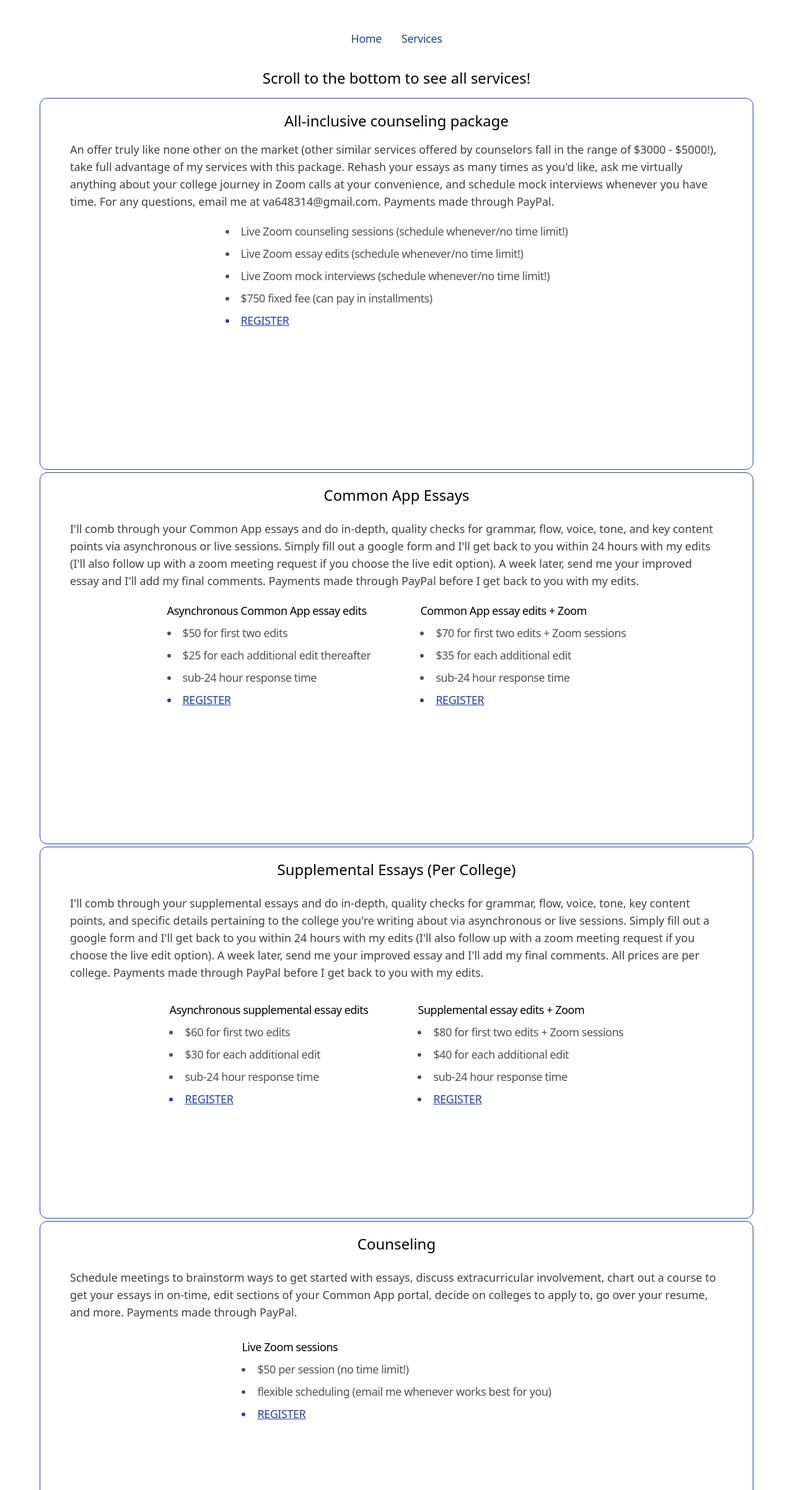
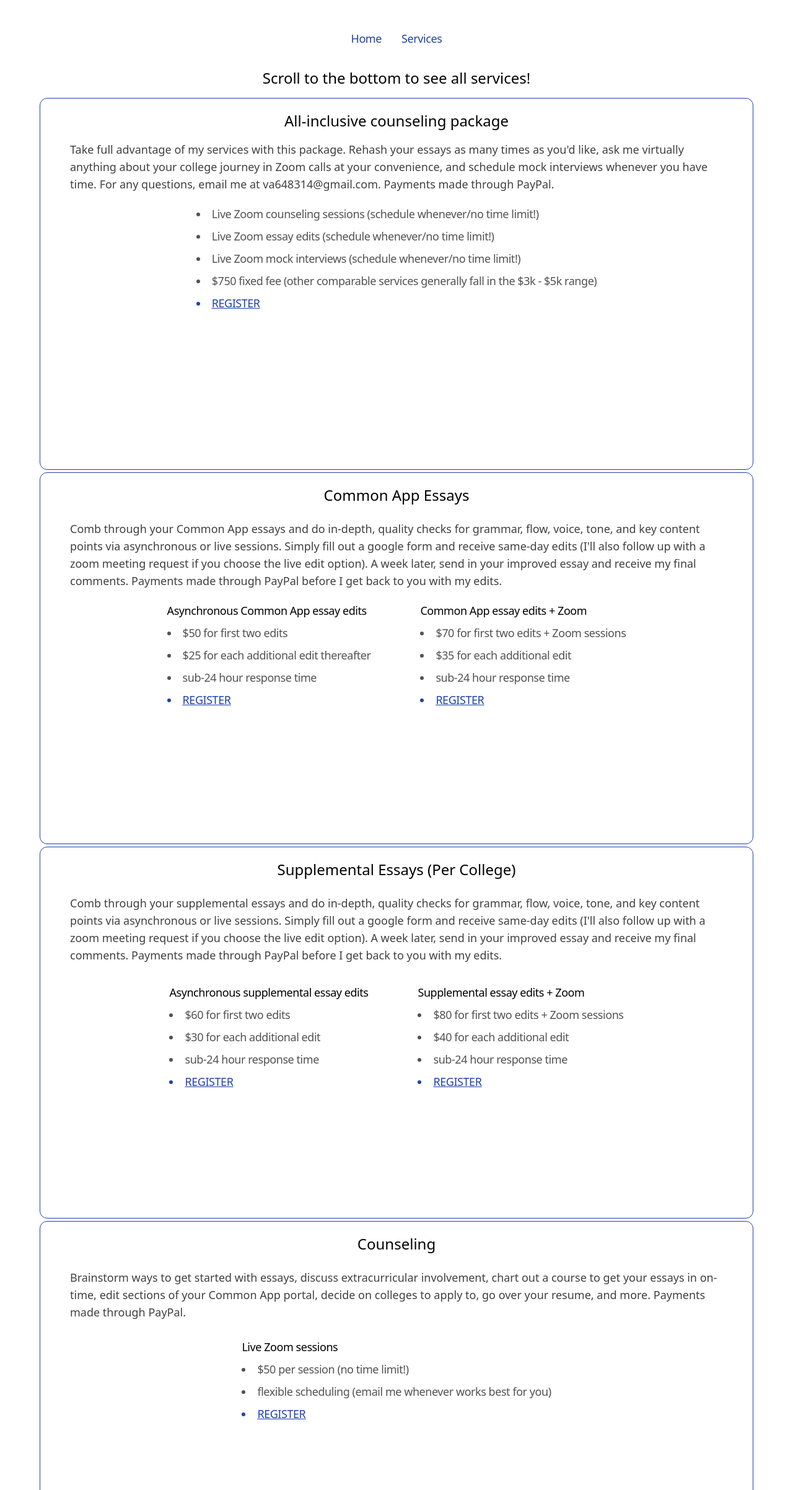
Before and after one commit to VA-24/VA-CC-Website, a React (Create React App) app: page /services in a window 1280 px wide. Shown: the top 2404 px of the page at 62% size. Built offline with nearby package versions, Linux system fonts and the light colour scheme.

Commit message:
Update Services.js

```diff
--- a/src/pages/Services.js
+++ b/src/pages/Services.js
@@ -41,13 +41,13 @@ function Services(){
                 <a target='_blank' class='sticky z-[2] top-0 lg:top-32 [&>div>.shine]:hover:block w-full max-w-lg md:max-w-3xl lg:max-w-4xl xl:max-w-6xl h-[90vh] lg:h-[80vh] lg:max-h-[600px] flex flex-col xl:flex-row border border-blue-800 p-2 justify-start gap-8 px-4 py-8 lg:px-6 xl:px-12 xl:py-5 bg-white rounded-xl' data-aos='fade-up'>
                     <div class='flex flex-col gap-4'>
                         <h3 class='font-medium text-xl xl:text-2xl 2xl:text-3xl text-black text-center'>All-inclusive counseling package</h3>
-                        <p class='text-base xl:text-lg 2xl:text-xl text-neutral-700'>An offer truly like none other on the market (other similar services offered by counselors fall in the range of $3000 - $5000!), take full advantage of my services with this package. Rehash your essays as many times as you'd like, ask me virtually anything about your college journey in Zoom calls at your convenience, and schedule mock interviews whenever you have time. For any questions, email me at va648314@gmail.com. Payments made through PayPal.</p>
+                        <p class='text-base xl:text-lg 2xl:text-xl text-neutral-700'>Take full advantage of my services with this package. Rehash your essays as many times as you'd like, ask me virtually anything about your college journey in Zoom calls at your convenience, and schedule mock interviews whenever you have time. For any questions, email me at va648314@gmail.com. Payments made through PayPal.</p>
                         <div class='flex flex-row h-[25vh] lg:h-[20vh] justify-center tracking-tight gap-20 text-sm md:text-base lg:text-base xl:text-lg mt-1 xs:text-xs' data-aos='zoom-in' data-aos-delay='100'>
                                 <div class='flex flex-col min-h-[200px]'>
                                     <li class='pb-2 text-neutral-600'>Live Zoom counseling sessions (schedule whenever/no time limit!)</li>
                                     <li class='pb-2 text-neutral-600'>Live Zoom essay edits (schedule whenever/no time limit!)</li>
                                     <li class='pb-2 text-neutral-600'>Live Zoom mock interviews (schedule whenever/no time limit!)</li>
-                                    <li class='pb-2 text-neutral-600'>$750 fixed fee (can pay in installments)</li>
+                                    <li class='pb-2 text-neutral-600'>$750 fixed fee (other comparable services generally fall in the $3k - $5k range)</li>
                                     <li class='text-blue-800 font-medium underline'><a href='https://forms.gle/UNsxMGsx3nvJyqLC6' target='_blank'>REGISTER</a></li>
 
                                 </div>
@@ -59,7 +59,7 @@ function Services(){
                 <a target='_blank' class='sticky z-[2] top-0 lg:top-32 [&>div>.shine]:hover:block w-full max-w-lg md:max-w-3xl lg:max-w-4xl xl:max-w-6xl h-[90vh] lg:h-[80vh] lg:max-h-[600px] flex flex-col xl:flex-row border border-blue-800 p-2 justify-start gap-8 px-4 py-8 lg:px-6 xl:px-12 xl:py-5 bg-white rounded-xl'>
                     <div class='flex flex-col gap-4'>
                         <h3 class='font-medium text-xl xl:text-2xl 2xl:text-3xl text-black text-center'>Common App Essays</h3>
-                        <p class='text-neutral-700 text-sm md:text-base lg:text-lg xl:text-lg mt-2 xs:text-xs'>I'll comb through your Common App essays and do in-depth, quality checks for grammar, flow, voice, tone, and key content points via asynchronous or live sessions. Simply fill out a google form and I'll get back to you within 24 hours with my edits (I'll also follow up with a zoom meeting request if you choose the live edit option). A week later, send me your improved essay and I'll add my final comments. Payments made through PayPal before I get back to you with my edits.</p>
+                        <p class='text-neutral-700 text-sm md:text-base lg:text-lg xl:text-lg mt-2 xs:text-xs'>Comb through your Common App essays and do in-depth, quality checks for grammar, flow, voice, tone, and key content points via asynchronous or live sessions. Simply fill out a google form and receive same-day edits (I'll also follow up with a zoom meeting request if you choose the live edit option). A week later, send in your improved essay and receive my final comments. Payments made through PayPal before I get back to you with my edits.</p>
                         <div class='flex flex-row h-[25vh] lg:h-[20vh] justify-center tracking-tight gap-20 text-sm md:text-base lg:text-base xl:text-lg mt-1 xs:text-xs' data-aos='zoom-in' data-aos-delay='100'>
                                 <div class='flex flex-col min-h-[200px]'>
                                     <div class='flex items-center'>
@@ -90,7 +90,7 @@ function Services(){
                 <a target='_blank' class='sticky z-[2] top-0 lg:top-32 [&>div>.shine]:hover:block w-full max-w-lg md:max-w-3xl lg:max-w-4xl xl:max-w-6xl h-[90vh] lg:h-[80vh] lg:max-h-[600px] flex flex-col xl:flex-row border border-blue-800 p-2 justify-start gap-8 px-4 py-8 lg:px-6 xl:px-12 xl:py-5 bg-white rounded-xl'>
                     <div class='flex flex-col gap-4'>
                         <h3 class='font-medium text-xl xl:text-2xl 2xl:text-3xl text-black text-center'>Supplemental Essays (Per College)</h3>
-                        <p class='text-neutral-700 text-sm md:text-base lg:text-lg xl:text-lg mt-2 xs:text-xs'>I'll comb through your supplemental essays and do in-depth, quality checks for grammar, flow, voice, tone, key content points, and specific details pertaining to the college you're writing about via asynchronous or live sessions. Simply fill out a google form and I'll get back to you within 24 hours with my edits (I'll also follow up with a zoom meeting request if you choose the live edit option). A week later, send me your improved essay and I'll add my final comments. All prices are per college. Payments made through PayPal before I get back to you with my edits.</p>
+                        <p class='text-neutral-700 text-sm md:text-base lg:text-lg xl:text-lg mt-2 xs:text-xs'>Comb through your supplemental essays and do in-depth, quality checks for grammar, flow, voice, tone, and key content points via asynchronous or live sessions. Simply fill out a google form and receive same-day edits (I'll also follow up with a zoom meeting request if you choose the live edit option). A week later, send in your improved essay and receive my final comments. Payments made through PayPal before I get back to you with my edits.</p>
                         <div class='flex flex-row h-[25vh] lg:h-[20vh] justify-center tracking-tight gap-20 text-sm md:text-base lg:text-lg xl:text-lg mt-8 md:mt-4' data-aos='zoom-in' data-aos-delay='100'>
                                 <div class='flex flex-col min-h-[200px]'>
                                     <h3 class='pb-2 font-medium'>Asynchronous supplemental essay edits</h3>
@@ -118,7 +118,7 @@ function Services(){
                 <a target='_blank' class='sticky z-[2] top-0 lg:top-32 [&>div>.shine]:hover:block w-full max-w-lg md:max-w-3xl lg:max-w-4xl xl:max-w-6xl h-[90vh] lg:h-[80vh] lg:max-h-[600px] flex flex-col xl:flex-row border border-blue-800 p-2 justify-start gap-8 px-4 py-8 lg:px-6 xl:px-12 xl:py-5 bg-white rounded-xl' data-aos='fade-up'>
                     <div class='flex flex-col gap-4'>
                         <h3 class='font-medium text-xl xl:text-2xl 2xl:text-3xl text-black text-center justify-center'>Counseling</h3>
-                        <p class='text-neutral-700 text-sm md:text-base lg:text-lg xl:text-lg mt-2 xs:text-xs'>Schedule meetings to brainstorm ways to get started with essays, discuss extracurricular involvement, chart out a course to get your essays in on-time, edit sections of your Common App portal, decide on colleges to apply to, go over your resume, and more. Payments made through PayPal.</p>
+                        <p class='text-neutral-700 text-sm md:text-base lg:text-lg xl:text-lg mt-2 xs:text-xs'>Brainstorm ways to get started with essays, discuss extracurricular involvement, chart out a course to get your essays in on-time, edit sections of your Common App portal, decide on colleges to apply to, go over your resume, and more. Payments made through PayPal.</p>
                         <div class='flex flex-row h-[25vh] lg:h-[20vh] justify-center tracking-tight gap-20 text-sm md:text-base lg:text-base xl:text-lg mt-1 xs:text-xs' data-aos='zoom-in' data-aos-delay='100'>
                                 <div class='flex flex-col min-h-[200px]'>
                                     <h3 class='pb-2 mt-2 font-medium'>Live Zoom sessions</h3>
```
